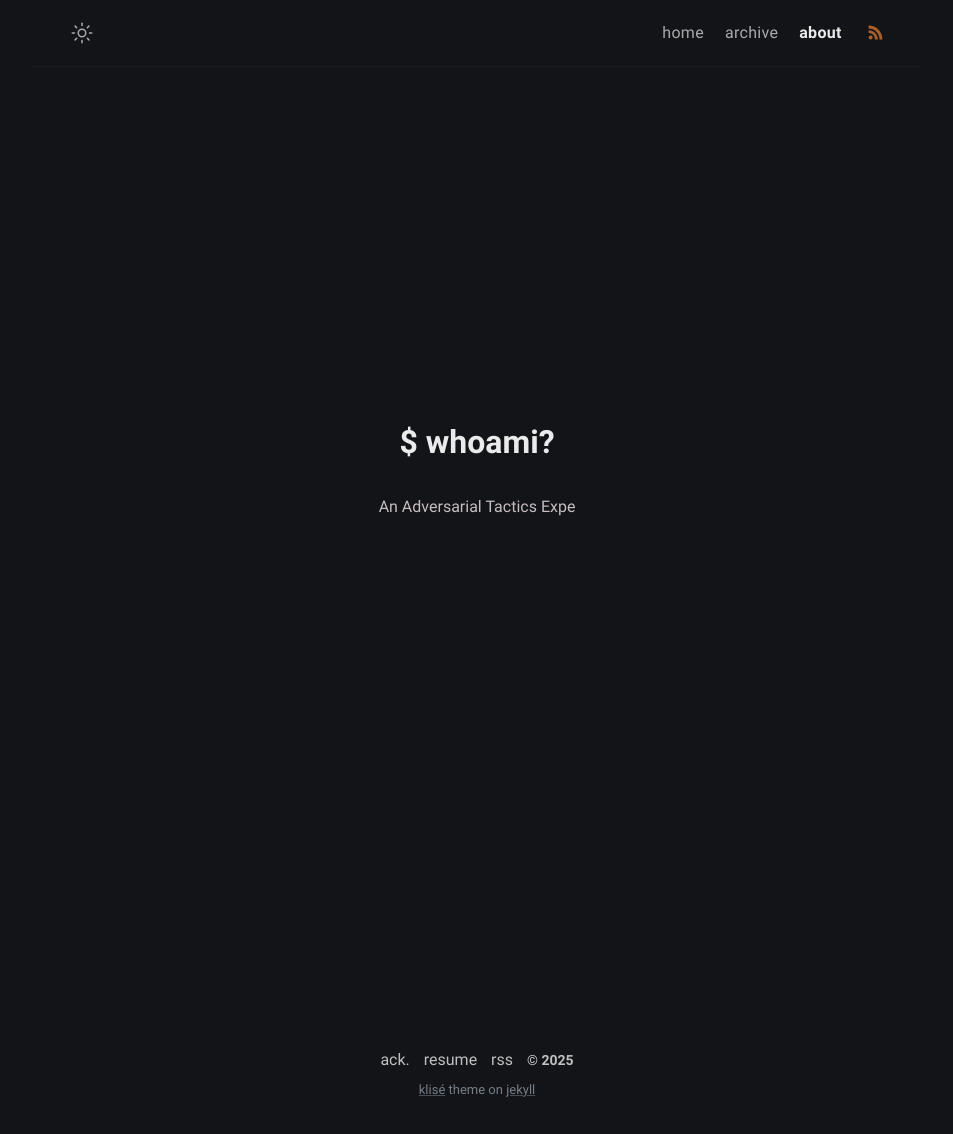
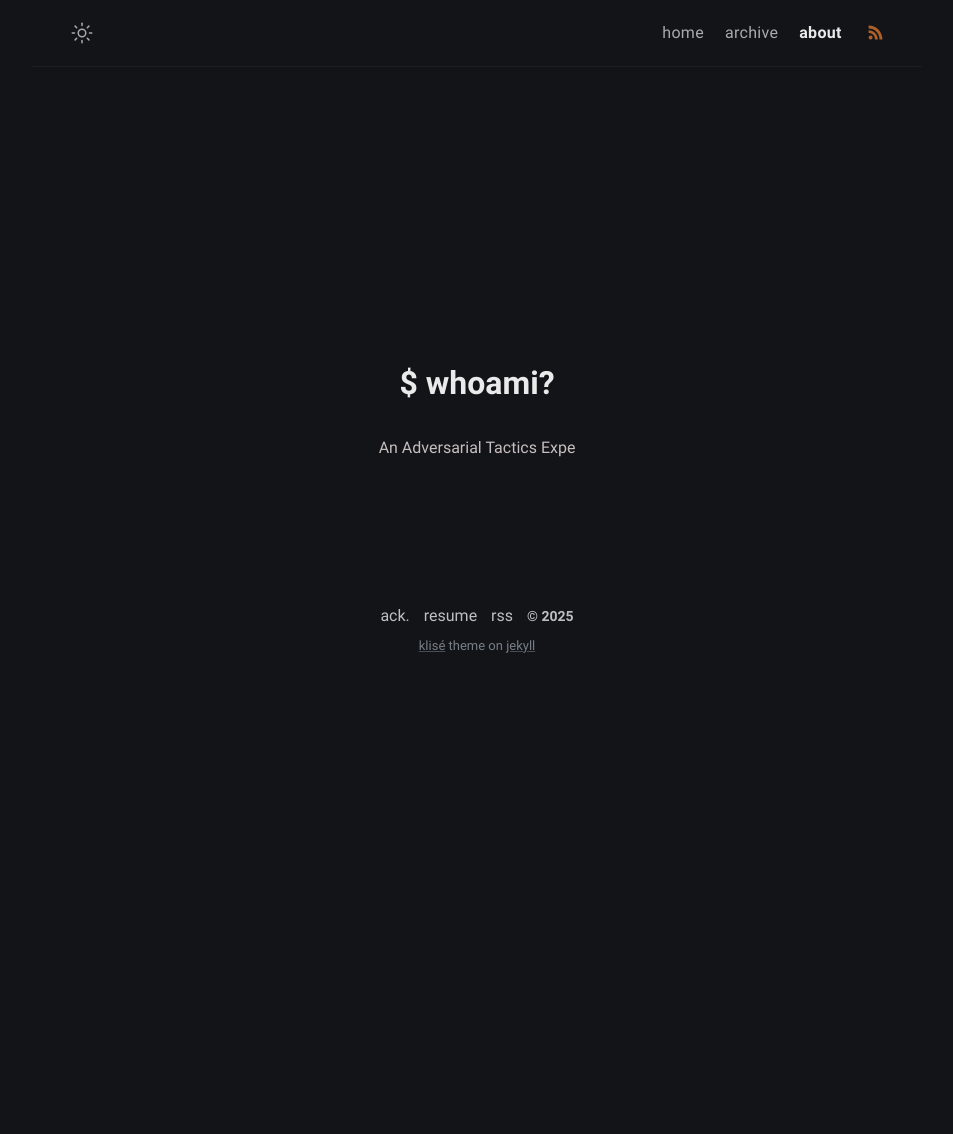
Before and after one commit to Extravenger/extravenger.github.io, a Jekyll site: the page built from about.md, in a window 1280 px wide. Shown: the whole page, without its empty margins (163-1116 px from the left). Built offline with Jekyll 4.4.1, drawn with Linux system fonts in a browser that asks for light colours; after the commit the page ends 900 px from its top, so only the background shows below that.

Commit message:
Update about.html

```diff
--- a/_layouts/about.html
+++ b/_layouts/about.html
@@ -94,25 +94,28 @@
   </script>
 
   <style>
-    /* Ensures the rest of the page layout remains unaffected */
+    /* Prevents page from scrolling */
+    html, body {
+      height: 100%;  /* Ensure the body takes full height */
+      margin: 0;  /* Remove default margin */
+      overflow: hidden; /* Prevent scroll */
+    }
+
     .wrapper {
+      display: flex;
+      flex-direction: column;
+      align-items: center;
+      justify-content: center;
+      height: 100%;  /* Ensure wrapper takes full height */
+      text-align: center;
+    }
+
+    .centered-content {
       display: flex;
       flex-direction: column;
       align-items: center;
     }
 
-    /* Center the specific content horizontally and adjust vertical positiont */
-    .centered-content {
-      display: flex;
-      flex-direction: column;
-      align-items: center;
-      justify-content: center;
-      height: 100vh;
-      text-align: center;
-      margin-top: -50px; /* Moves the content up */
-    }
-
-    /* Adjusts the title and description spacing */
     #title {
       margin-bottom: 10px; /* Adds space between title and description */
     }
```
